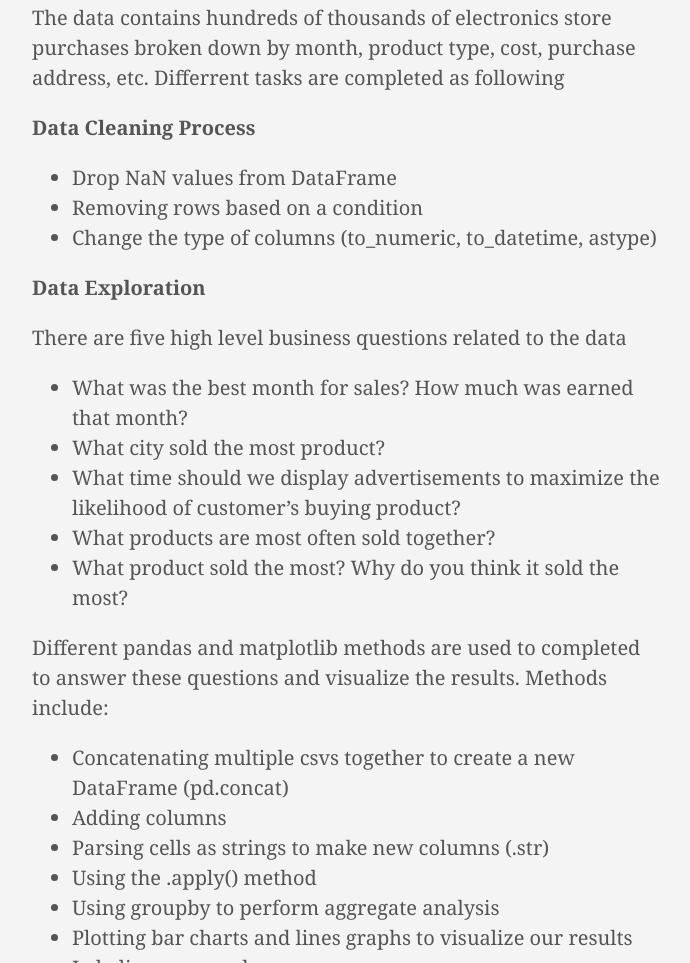
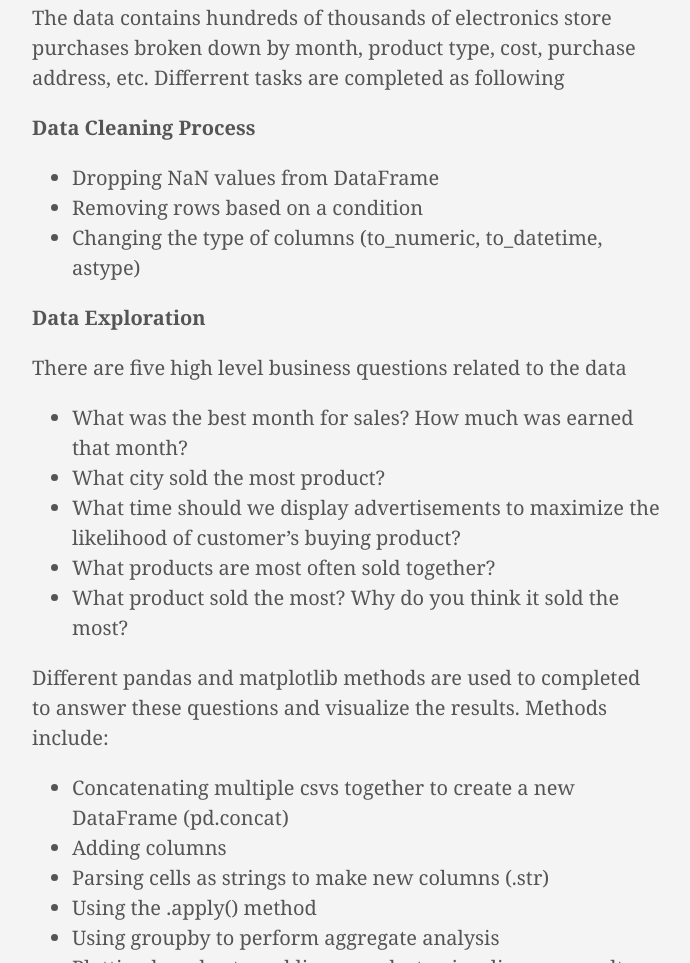
Before and after one commit to WiroonB/Wiroon_Website, a plain HTML site: page post/project-3/index.html in a window 1280 px wide. Shown: the part 1169-2132 px from the top of the page, without its empty margins (112-802 px from the left). Drawn offline with Linux system fonts and the light colour scheme.

Commit message:
Update index.html

```diff
--- a/post/project-3/index.html
+++ b/post/project-3/index.html
@@ -196,9 +196,9 @@
 Differrent tasks are completed as following</p>
 <p><strong>Data Cleaning Process</strong></p>
 <ul>
-<li>Drop NaN values from DataFrame</li>
+<li>Dropping NaN values from DataFrame</li>
 <li>Removing rows based on a condition</li>
-<li>Change the type of columns (to_numeric, to_datetime, astype)</li>
+<li>Changing the type of columns (to_numeric, to_datetime, astype)</li>
 </ul>
 <p><strong>Data Exploration</strong></p>
 <p>There are five high level business questions related to the data</p>
```
